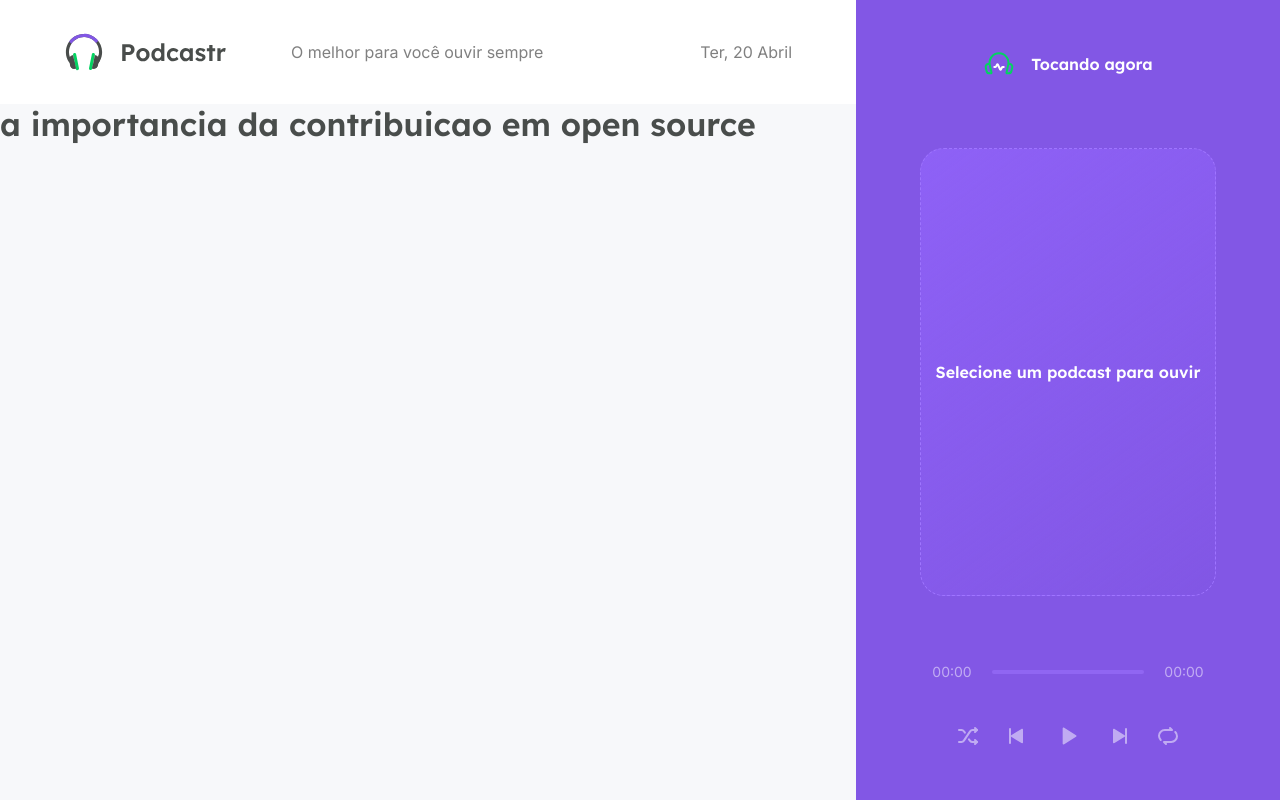
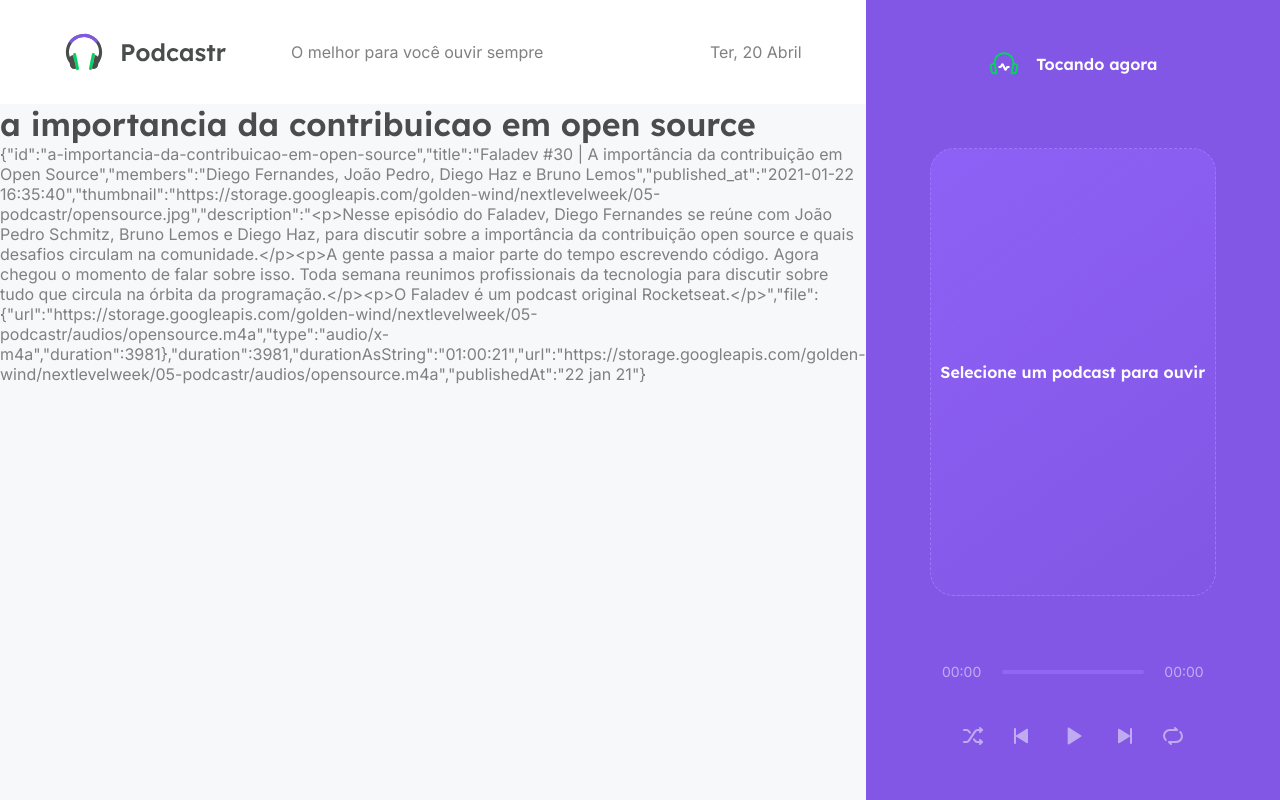
Before and after one commit to joaopaulopmedeiros/NLW-5, a Next.js app: page /episodes/a-importancia-da-contribuicao-em-open-source in a window 1280 px wide. Built offline with nearby package versions, Linux system fonts and the light colour scheme; data requests are answered from the project's data file.

Commit message:
feat: get static props

```diff
--- a/src/pages/episodes/[slug].tsx
+++ b/src/pages/episodes/[slug].tsx
@@ -1,12 +1,61 @@
 import { useRouter } from 'next/router';
+import { GetStaticProps, GetStaticPaths } from 'next';
+import { api } from '../../services/api';
+import { format, parseISO } from 'date-fns';
+import ptBR from 'date-fns/locale/pt-BR';
+import convertDurationToTimeString from '../../utils/convertDurationToTimeString';
 
-export default function Episode() {
+
+type Episode = {
+    id: string;
+    title: string;
+    thumbnail: string;
+    members: string;
+    publishedAt: string;
+    duration: number;
+    durationAsString: string;
+    url: string;
+}
+
+type EpisodeProps = {
+    episode: Episode;
+}
+
+export default function Episode({episode}: EpisodeProps) {
     const router = useRouter();
     const title = String(router.query.slug).split('-').join(' ');
 
     return (
         <>
             <h1>{title}</h1>
+            <p>{JSON.stringify(episode)}</p>
         </>
     );
 }
+
+export const getStaticPaths: GetStaticPaths = async () => {
+    return {
+        paths: [],
+        fallback: 'blocking'
+    }
+}
+
+export const getStaticProps: GetStaticProps = async (ctx) => {
+    const { slug } = ctx.params;
+    const { data } = await api.get(`/episodes/${slug}`);
+
+    const episode = {
+        ...data,
+        duration: Number(data.file.duration),
+        durationAsString: convertDurationToTimeString(Number(data.file.duration)),
+        url: data.file.url,
+        publishedAt: format(parseISO(data.published_at),'d MMM yy', { locale: ptBR})
+      };
+
+    return {
+        props: {
+            episode,
+        },
+        revalidate: 60 * 60 * 8,
+    }
+}
```
